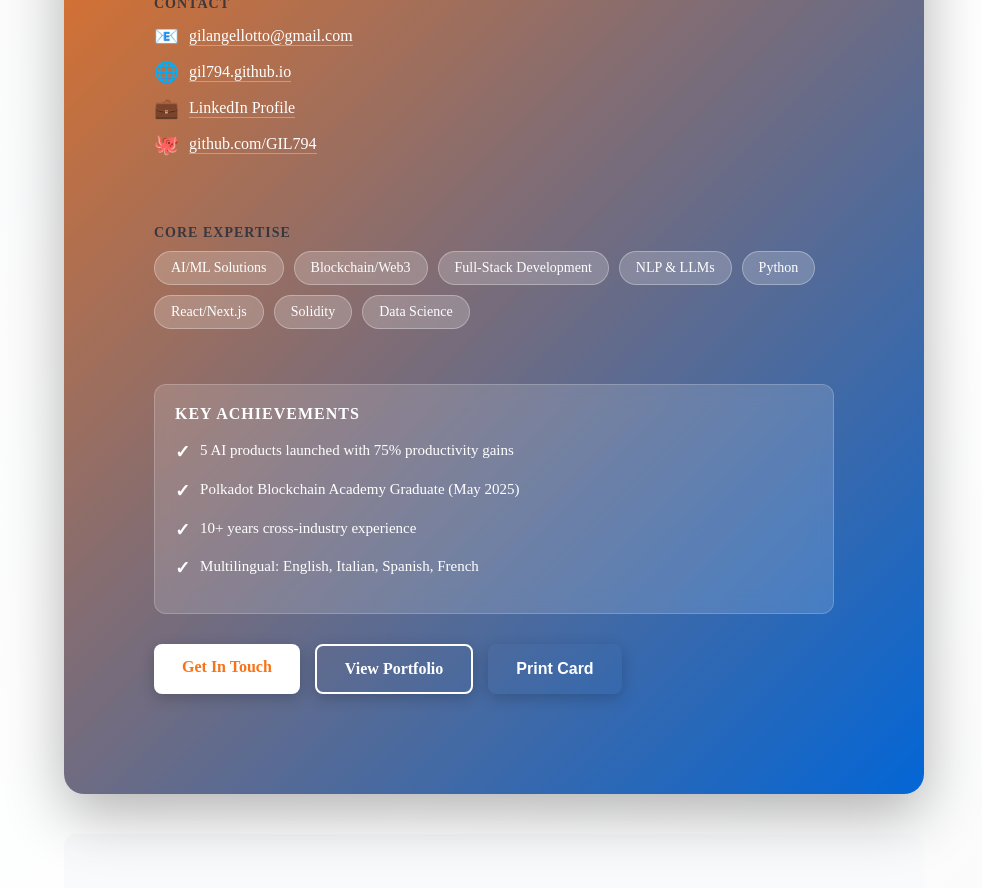
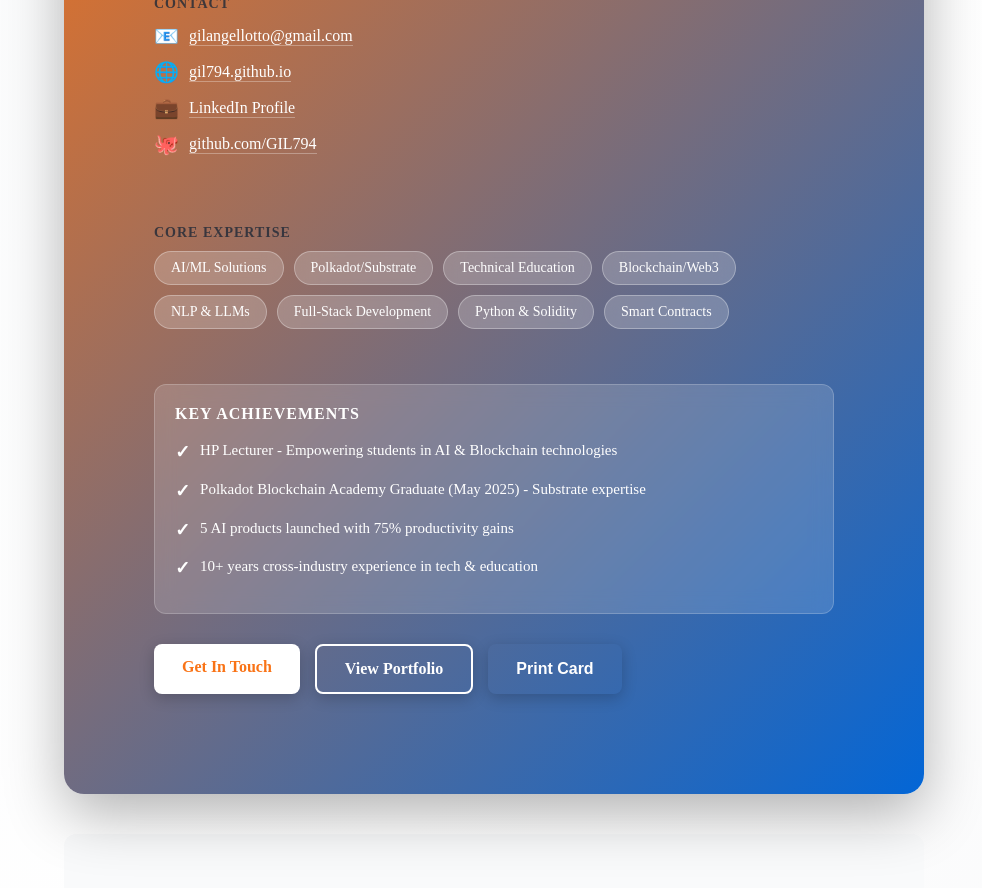
Before and after one commit to GIL794/gil794.github.io, a Jekyll site: the page built from _pages/card.md, in a window 1280 px wide and 900 px high, scrolled down 484 px. Shown: the top 888 px of the window, without its empty margins (146-1128 px from the left). Built offline with Jekyll 4.4.1, drawn with Linux system fonts in a browser that asks for light colours.

Commit message:
Enhance business card with lecturing and Polkadot expertise
- Added "Polkadot/Substrate" and "Technical Education" badges to Core Expertise
- Reorganized skill badges to prioritize lecturing and Polkadot knowledge
- Updated Key Achievements to emphasize HP Lecturer role first
- Enhanced Polkadot Academy achievement with "Substrate expertise" detail
- Modified experience description to include "tech & education"

Co-authored-by: GIL794 <200216885+GIL794@users.noreply.github.com>

```diff
--- a/_pages/card.md
+++ b/_pages/card.md
@@ -297,22 +297,22 @@ permalink: /card/
         <h3 class="card-section-title">Core Expertise</h3>
         <div class="card-skills">
           <span class="card-skill-badge">AI/ML Solutions</span>
+          <span class="card-skill-badge">Polkadot/Substrate</span>
+          <span class="card-skill-badge">Technical Education</span>
           <span class="card-skill-badge">Blockchain/Web3</span>
+          <span class="card-skill-badge">NLP & LLMs</span>
           <span class="card-skill-badge">Full-Stack Development</span>
-          <span class="card-skill-badge">NLP & LLMs</span>
-          <span class="card-skill-badge">Python</span>
-          <span class="card-skill-badge">React/Next.js</span>
-          <span class="card-skill-badge">Solidity</span>
-          <span class="card-skill-badge">Data Science</span>
+          <span class="card-skill-badge">Python & Solidity</span>
+          <span class="card-skill-badge">Smart Contracts</span>
         </div>
       </div>
 
       <div class="achievements-highlight">
         <h4>Key Achievements</h4>
+        <div class="achievement-item">HP Lecturer - Empowering students in AI & Blockchain technologies</div>
+        <div class="achievement-item">Polkadot Blockchain Academy Graduate (May 2025) - Substrate expertise</div>
         <div class="achievement-item">5 AI products launched with 75% productivity gains</div>
-        <div class="achievement-item">Polkadot Blockchain Academy Graduate (May 2025)</div>
-        <div class="achievement-item">10+ years cross-industry experience</div>
-        <div class="achievement-item">Multilingual: English, Italian, Spanish, French</div>
+        <div class="achievement-item">10+ years cross-industry experience in tech & education</div>
       </div>
 
       <div class="card-cta">
```
